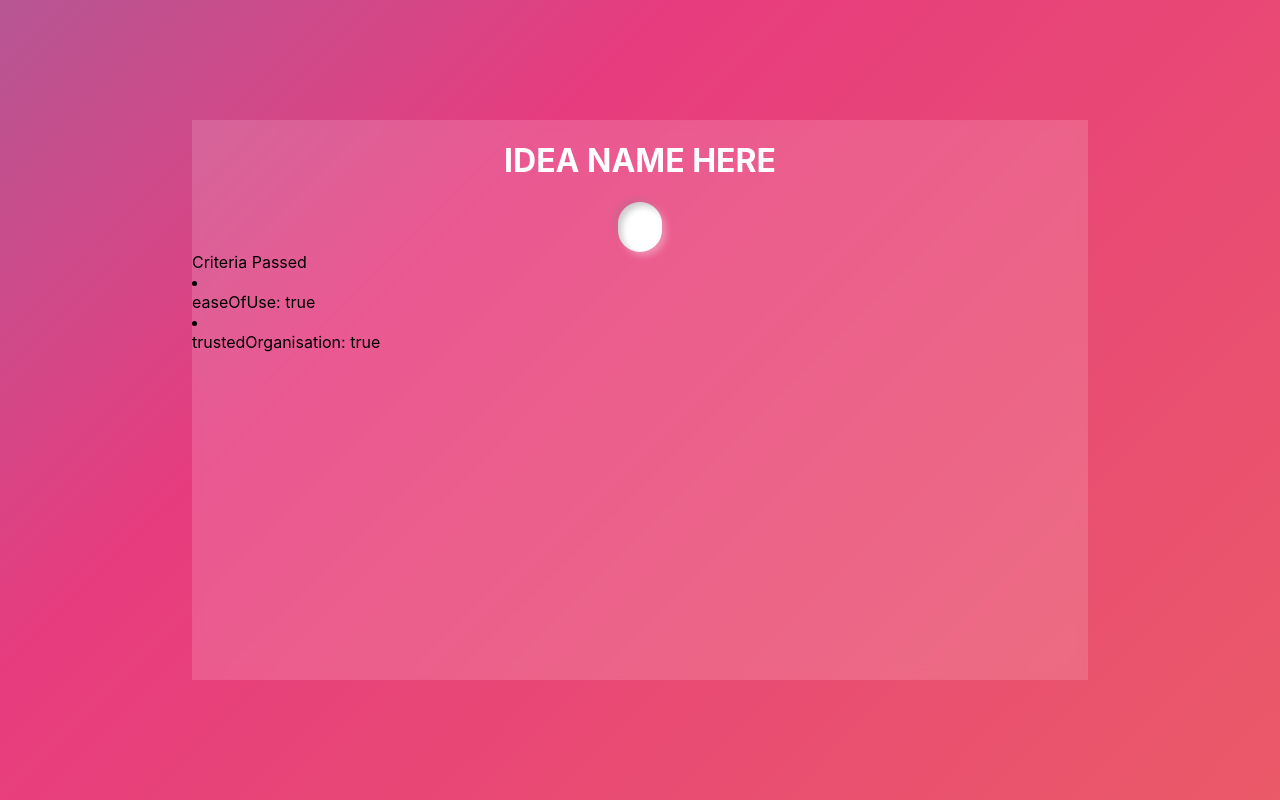
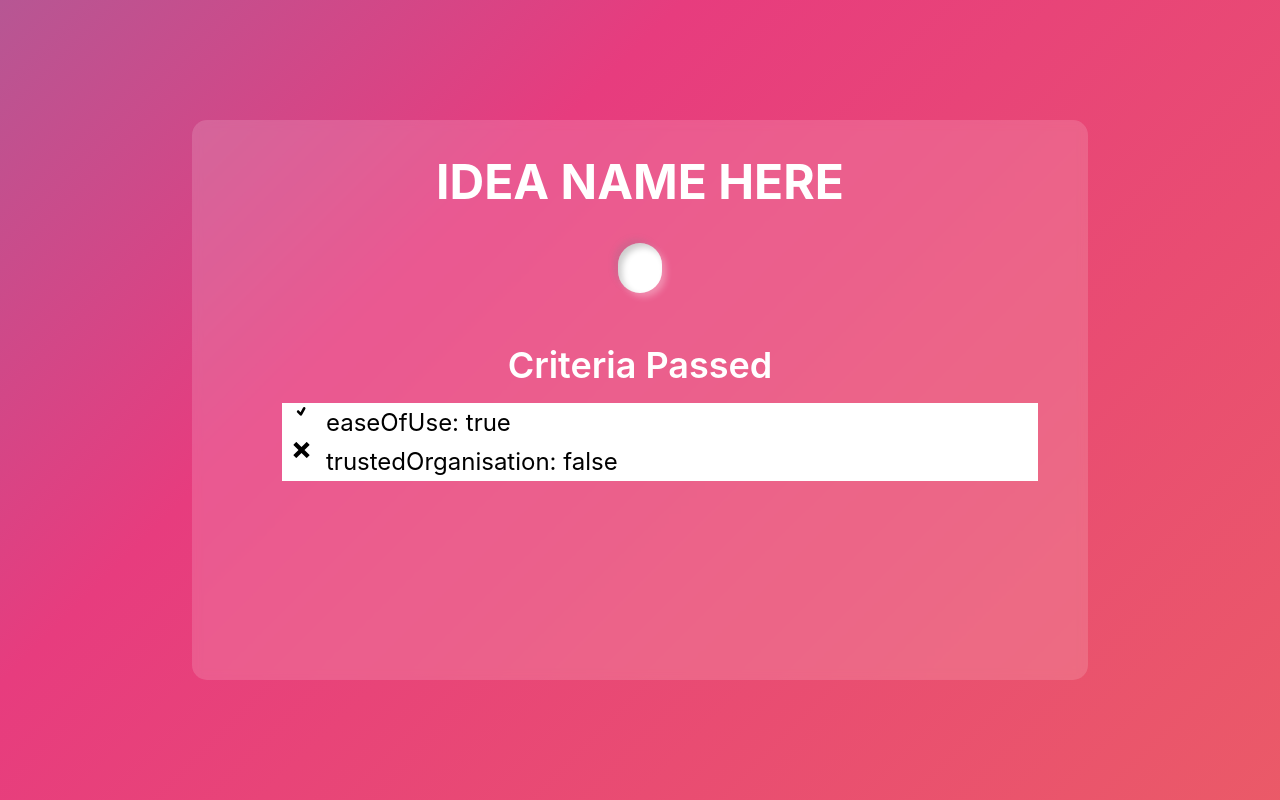
Before and after one commit to hellooworld15/FiveDayBootcamp-Misinformation-Classicificaiton, a React (Create React App) app in the folder FrontEnd/: page / in a window 1280 px wide. Built offline with nearby package versions, Linux system fonts and the light colour scheme; no server answers.

Commit message:
Conditionally rendering cross or tick based on criteriaPassed

```diff
--- a/FrontEnd/package.json
+++ b/FrontEnd/package.json
@@ -8,6 +8,7 @@
     "@testing-library/user-event": "^13.5.0",
     "react": "^17.0.2",
     "react-dom": "^17.0.2",
+    "react-icons": "^4.3.1",
     "react-scripts": "5.0.0",
     "sass": "^1.49.7",
     "web-vitals": "^2.1.4"
--- a/FrontEnd/src/App.module.scss
+++ b/FrontEnd/src/App.module.scss
@@ -10,6 +10,7 @@
   h1 {
     color: white;
     text-align: center;
+    font-size: 48px;
   }
   .container {
     width: 70%;
@@ -18,6 +19,7 @@
     backdrop-filter: blur(5px);
     display: flex;
     flex-direction: column;
+    border-radius: 15px;
   }
 }
 @keyframes gradient {
--- a/FrontEnd/src/components/criteriaRender.js
+++ b/FrontEnd/src/components/criteriaRender.js
@@ -1,23 +1,33 @@
 import styles from "./criteriaRender.module.scss";
+import { TiTick } from "react-icons/ti";
+import { ImCross } from "react-icons/im";
 
 export function CriteriaRender() {
-  const criteriaPassed = {
+  const criteria = {
     easeOfUse: true,
-    trustedOrganisation: true,
+    trustedOrganisation: false,
   };
 
   return (
     <>
-      <div>Criteria Passed</div>
-      {Object.keys(criteriaPassed).map((key) => {
+      <div className={styles.container}>
+        <div className={styles.title}>Criteria Passed</div>
+        <ul>
+          {Object.keys(criteria).map((key) => {
             console.log(key);
             return (
               <li className={styles.row} key={key}>
-            <div className={styles.icon}></div>
-            <div>{`${key}: ${criteriaPassed[key].toString()}`}</div>
+                <div className={styles.icon}>
+                  {criteria[key] ? <TiTick /> : <ImCross />}
+                </div>
+                <div className={styles.criteria}>{`${key}: ${criteria[
+                  key
+                ].toString()}`}</div>
               </li>
             );
           })}
+        </ul>
+      </div>
     </>
   );
 }
--- a/FrontEnd/src/components/criteriaRender.module.scss
+++ b/FrontEnd/src/components/criteriaRender.module.scss
@@ -0,0 +1,31 @@
+.container {
+  padding: 50px;
+  display: flex;
+  align-content: center;
+  flex-direction: column;
+  justify-content: center;
+
+  li {
+    background-color: white;
+    list-style-type: none;
+    display: flex;
+    .icon {
+      width: 39px;
+      height: auto;
+      svg {
+        width: 39px;
+      }
+    }
+    .criteria {
+      padding: 5px;
+      font-size: 24px;
+    }
+  }
+
+  .title {
+    color: white;
+    font-size: 36px;
+    font-weight: 600;
+    text-align: center;
+  }
+}
```
Also changed, not shown: 1 other file (tests, documents, lock files or other folders). Lines whose indentation alone changed are shown as unchanged.
